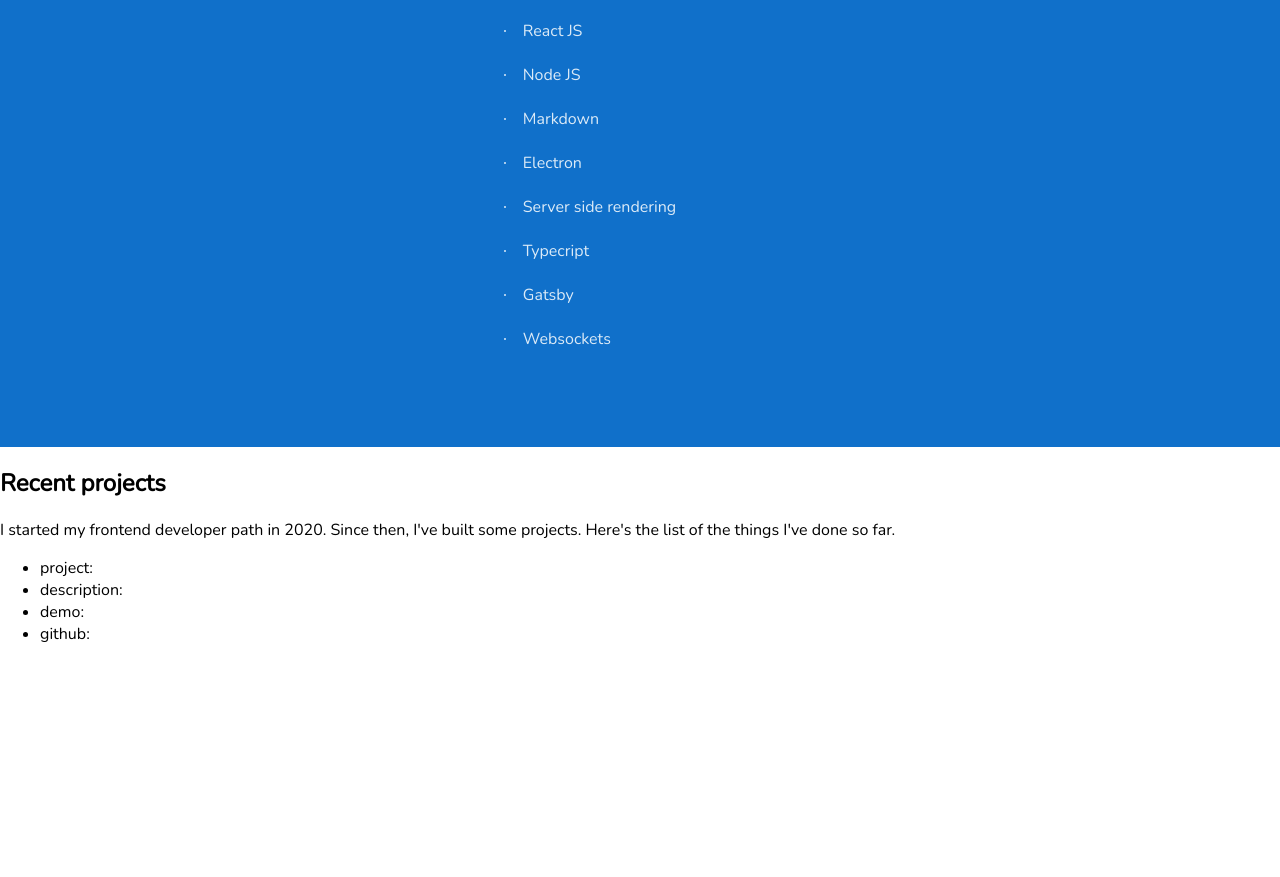
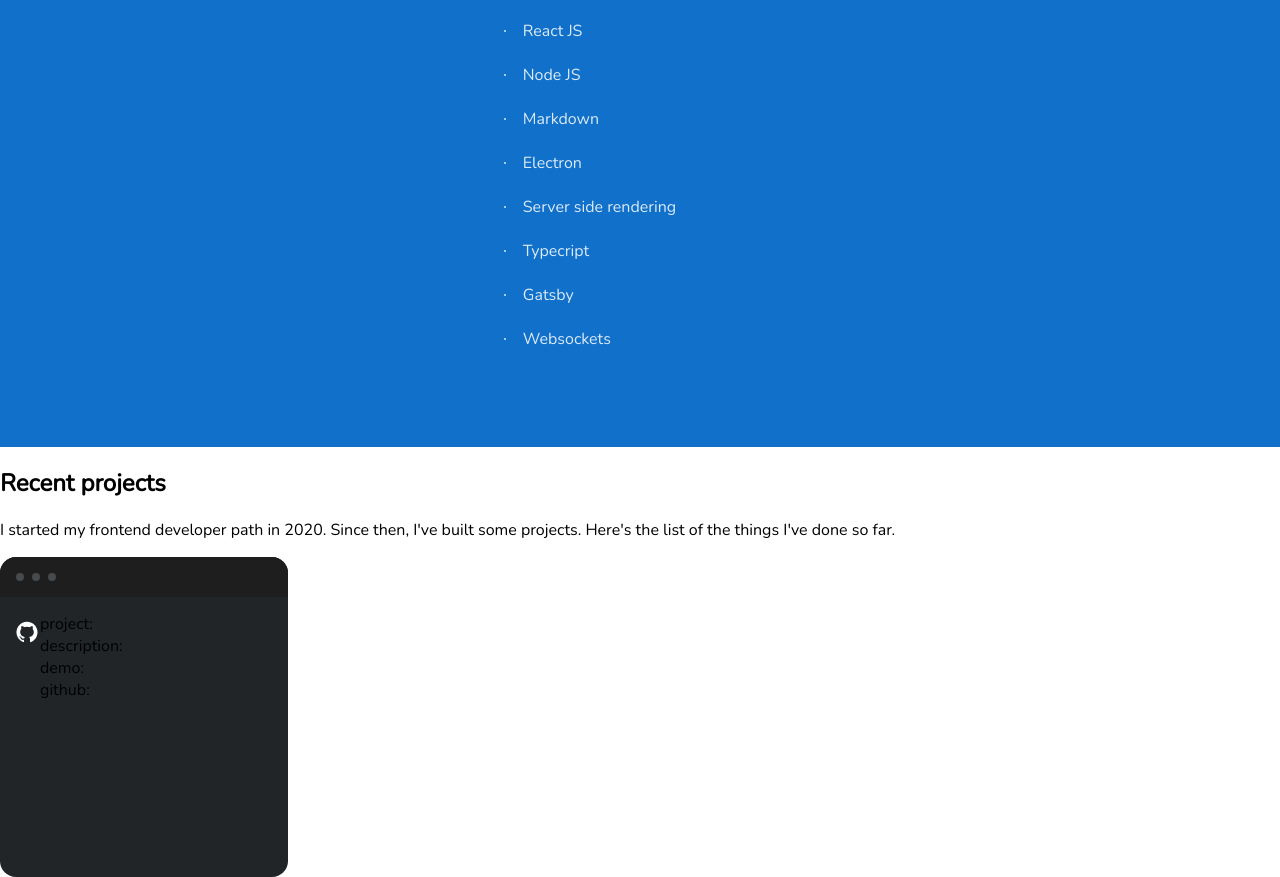
Before and after one commit to Mateusz-Meler/Mateusz-Meler.github.io, a website built with webpack: page src/pages/index.html in a window 1280 px wide. Shown: the part 2305-3182 px from the top of the page. Before the commit the page ends 2966 px from the top, so only its background shows below. Built offline with nearby package versions, Linux system fonts and the light colour scheme.

Commit message:
feat adding first github box

```diff
--- a/src/pages/index.html
+++ b/src/pages/index.html
@@ -100,14 +100,21 @@
           I started my frontend developer path in 2020. Since then, I've built
           some projects. Here's the list of the things I've done so far.
         </p>
-<article>
-  <ul>
-    <li>project:</li>
-    <li>description:</li>
-    <li>demo:</li>
-    <li>github:</li>
-  </ul>
-</article>
+
+        <div class="github-box">
+          <div class="github-box__bar">
+            <div class="github-box__circle"></div>
+            <div class="github-box__circle"></div>
+            <div class="github-box__circle"></div>
+          </div>
+          <img class="github-box__logo" src="../assets/img/github-logo.png" alt="github logo">
+          <ul class="github-box__list">
+            <li>project:</li>
+            <li>description:</li>
+            <li>demo:</li>
+            <li>github:</li>
+          </ul>
+        </div>
 
       </section>
     </main>
--- a/src/scss/main.scss
+++ b/src/scss/main.scss
@@ -153,3 +153,34 @@
 .special {
   color: #1070ca;
 }
+
+.github-box {
+  width: 288px;
+  background: #212528;
+  min-height: 320px;
+  border-radius: 16px;
+  position: relative;
+  &__bar {
+  background: #1E1E1E;
+  height: 40px;
+  border-radius: 16px 16px 0 0;
+  display: flex;
+  padding: 16px;
+  }
+  &__circle {
+    width: 8px;
+    height: 8px;
+    border-radius: 50%;
+    background: #464A4D;
+    align-self: center;
+    margin-right: 8px;
+  }
+  &__list {
+    list-style: none;
+  }
+  &__logo {
+    position: absolute;
+    top: 64px;
+    left: 16px;
+  }
+}
```
Also changed, not shown: src/assets/img/github-logo.png (added).
